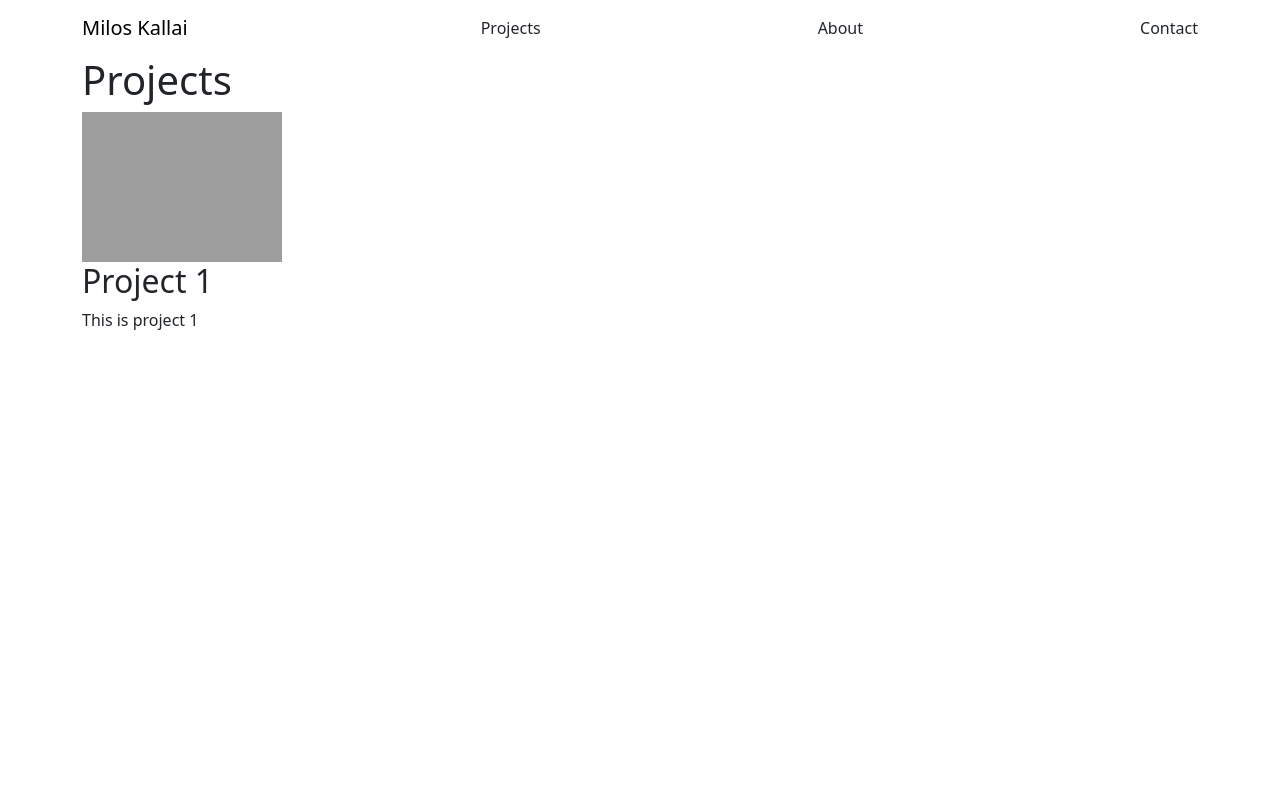
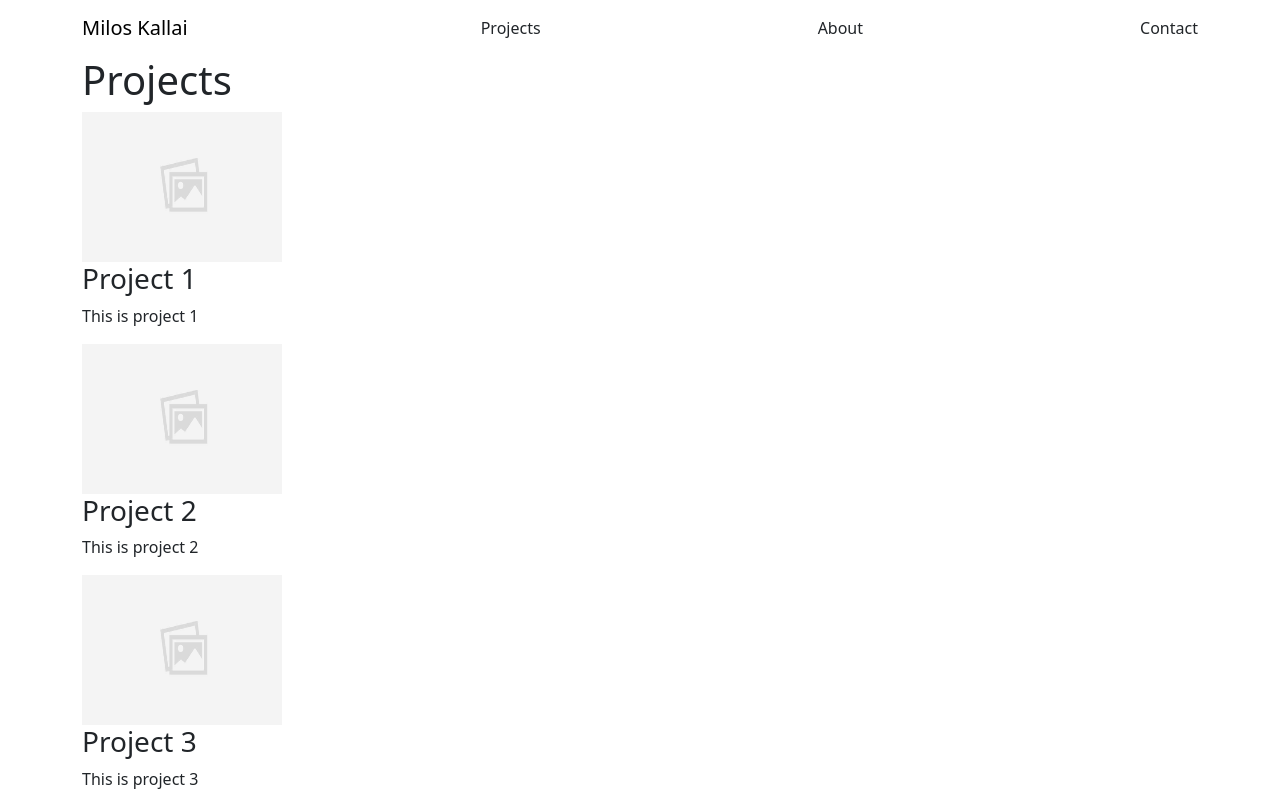
Before and after one commit to mls-kll/next-app, a Next.js app: page /projects in a window 1280 px wide. Shown: the top 800 px of the page. Built offline with nearby package versions, Linux system fonts and the light colour scheme; grey boxes are pictures that could not be loaded.

Commit message:
feat: create project card component

```diff
--- a/app/projects/page.tsx
+++ b/app/projects/page.tsx
@@ -1,44 +1,44 @@
-import Image from "next/image";
+import { ProjectCard } from "@/components/project-card/project-card";
+import { Project } from "@/types/types";
 
 export default function ProjectsPage() {
-  type Project = {
-    title: string;
-    description: string;
-    coverImage: string;
-    images: string[];
-  }
-
   const projects: Project[] = [
     {
       title: "Project 1",
+      id: "1",
       description: "This is project 1",
-      coverImage: "/../../public/placeholder-cover.jpg",
-      images: [
-        "/../../public/placeholder.svg",
-        "/../../public/placeholder.svg",
-        "/../../public/placeholder.svg",
-        "/../../public/placeholder.svg",
-        "/../../public/placeholder.svg",
-      ],
+      coverImage: "/placeholder-cover.jpg",
+      images: ["/placeholder.svg", "/placeholder.svg", "/placeholder.svg"],
+    },
+    {
+      title: "Project 2",
+      id: "2",
+      description: "This is project 2",
+      coverImage: "/placeholder-cover.jpg",
+      images: ["/placeholder.svg", "/placeholder.svg", "/placeholder.svg"],
+    },
+    {
+      title: "Project 3",
+      id: "3",
+      description: "This is project 3",
+      coverImage: "/placeholder-cover.jpg",
+      images: ["/placeholder.svg", "/placeholder.svg", "/placeholder.svg"],
+    },
+    {
+      title: "Project 4",
+      id: "4",
+      description: "This is project 4",
+      coverImage: "/placeholder-cover.jpg",
+      images: ["/placeholder.svg", "/placeholder.svg", "/placeholder.svg"],
     },
   ];
+
   return (
     <div>
       <h1>Projects</h1>
       <div>
         {projects.map((project) => (
-          <div key={project.title}>
-            <Image
-              src={project.coverImage}
-              alt={project.title}
-              width={200}
-              height={150}
-            />
-            <h2>{project.title}</h2>
-            <p>{project.description}</p>
-            <div>
-            </div>
-          </div>
+          <ProjectCard key={project.id} project={project} />
         ))}
       </div>
     </div>
--- /dev/null
+++ b/components/project-card/project-card.tsx
@@ -0,0 +1,25 @@
+import React from "react";
+import Image from "next/image";
+import { Project } from "@/types/types";
+
+type Props = {
+  project: Project;
+};
+
+export const ProjectCard = ({ project }: Props) => {
+  return (
+    <div key={project.id}>
+      <div key={project.title}>
+        <Image
+          src={project.coverImage}
+          alt={project.title}
+          width={200}
+          height={150}
+        />
+        <h3>{project.title}</h3>
+        <p>{project.description}</p>
+        <div></div>
+      </div>
+    </div>
+  );
+};
--- /dev/null
+++ b/types/types.ts
@@ -0,0 +1,7 @@
+export type Project = {
+  title: string;
+  id: string;
+  description: string;
+  coverImage: string;
+  images: string[];
+};
```
